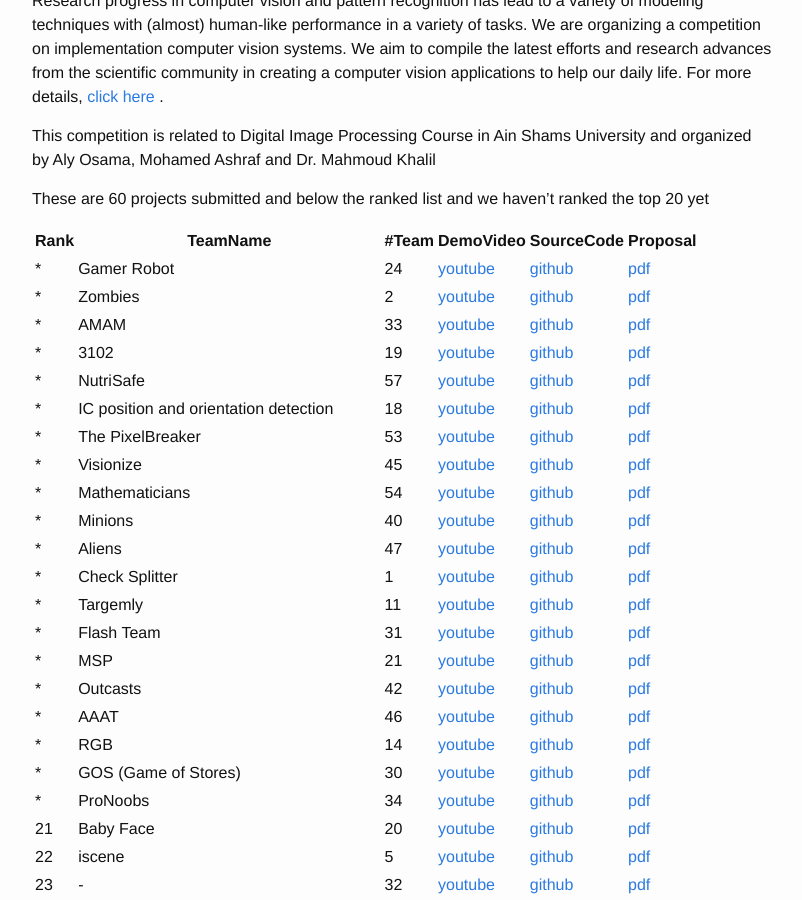
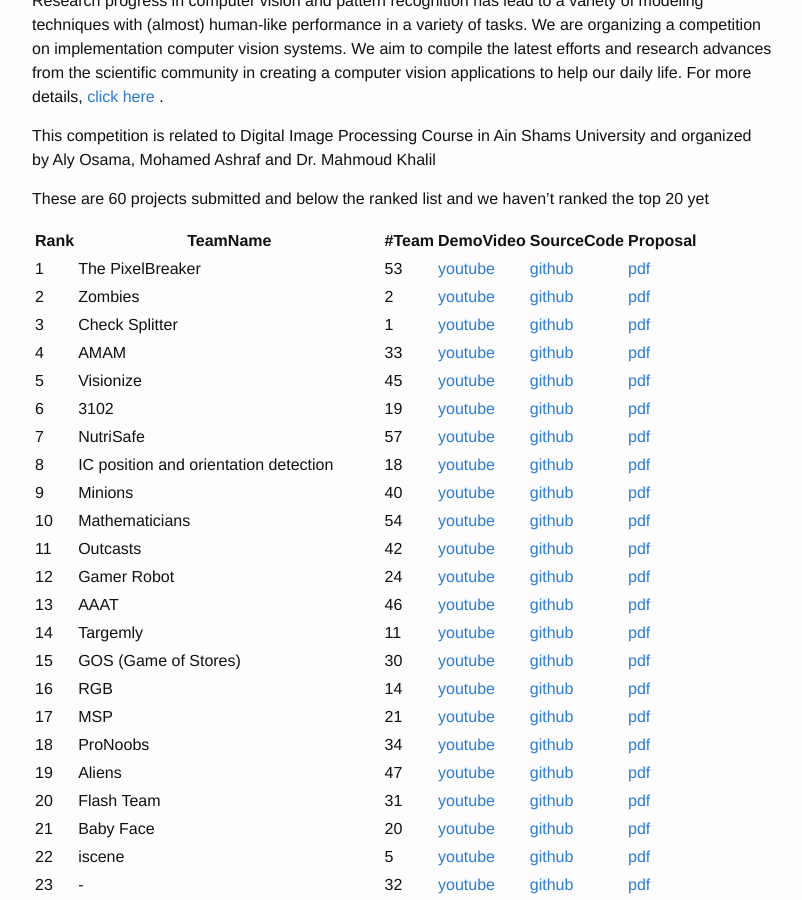
Before and after one commit to alyosama/alyosama.github.io, a Jekyll site: the page built from _posts/2018-05-03-CVC18.markdown, in a window 1280 px wide and 900 px high, scrolled down 568 px. Shown: the whole window, without its empty margins (238-1040 px from the left). Built offline with Jekyll 4.4.1, drawn with Linux system fonts in a browser that asks for light colours.

Commit message:
Adding Top

```diff
--- a/_posts/2018-05-03-CVC18.markdown
+++ b/_posts/2018-05-03-CVC18.markdown
@@ -17,26 +17,26 @@ These are 60 projects submitted and below the ranked list and we haven't ranked
 
 |Rank|TeamName|#Team|DemoVideo|SourceCode|Proposal|
 |-------|-------|-------|-------|-------|-------|
-*|Gamer Robot|24|[youtube](https://youtu.be/lT4XUlmFXzs)|[github](https://github.com/MahmoudNasser27/Gamer-Robot)|[pdf](https://drive.google.com/open?id=1-M4_EPacXdax8zLryPfrzK7hFztnfXvk)|
-*|Zombies|2|[youtube](https://youtu.be/YuI7b8WjyHM)|[github](https://github.com/KM49N/Circuit)|[pdf](https://drive.google.com/open?id=1bK-qOxFvlEYqnqt7nA1Ti6RDKM-VIMUR)|
-*|AMAM|33|[youtube](https://www.youtube.com/watch?v=YVBaOClfvME&feature=youtu.be)|[github](https://gitlab.com/amr-essam95/esh7enly)|[pdf](https://drive.google.com/open?id=10j_eIK-Stt3ZAKiTBRheT94ySp7_DiYO)|
-*|3102|19|[youtube](https://www.youtube.com/watch?v=0yi0UcLfW2I&feature=youtu.be)|[github](https://github.com/abdelrahmanbedier/detect_potholes/tree/master/pothole-detection)|[pdf](https://drive.google.com/open?id=1hm0fYyMo76zZD4M6n_kEQL4TjEpMfzwR)|
-*|NutriSafe|57|[youtube](https://youtu.be/oLdO_-gTW0s)|[github](https://github.com/Nada1996/NutriSafe)|[pdf](https://drive.google.com/open?id=1P-EWrWLvQDdb6--3E-MMRYXtm_jC1aCg)|
-*|IC position and orientation detection|18|[youtube](https://youtu.be/whtgA91HWt0)|[github](https://github.com/osama95/IC-position-and-orientation-detection)|[pdf](https://drive.google.com/open?id=1uq6l9082ftfF_v71aZsPS7aqJ0_bOWcX)|
-*|The PixelBreaker|53|[youtube](https://www.youtube.com/watch?v=JFjmobJTzQs&feature=youtu.be)|[github](https://github.com/SaeedAbdelWahab/PixelBreaker.git)|[pdf](https://drive.google.com/open?id=1mRpdIK_Fbw1omEjdjtYn6L_eFbU_qRtM)|
-*|Visionize|45|[youtube](https://www.youtube.com/watch?v=z7mHfJlxqL8)|[github](https://github.com/AhmadOsama4/Self-Driving-Car-Game)|[pdf](https://drive.google.com/open?id=1Fq22iHqE168qCi9WXvj-6JdMyb1K--wv)|
-*|Mathematicians|54|[youtube](https://drive.google.com/file/d/139sKPQs4Y7fw2gdgR9xN3YL1nu4XSaPj/view)|[github](https://github.com/mahmoud4495/EasyMath)|[pdf](https://drive.google.com/open?id=1kPz9m_wWG_srcA8qIduKYDfPu-aZqfig)|
-*|Minions|40|[youtube](https://www.youtube.com/watch?v=ggjOMqFn8Fg&feature=youtu.be)|[github](https://github.com/MayarAlaa/LinearSystemEquationSolverApp)|[pdf](https://drive.google.com/open?id=1_fwjB0lDTQQ1BFIS_mdEyJ60GJt_5FoL)|
-*|Aliens|47|[youtube](https://youtu.be/ZazKdavcZlA  )|[github](https://github.com/nohadrweesh/Scanner-and-Translator)|[pdf](https://drive.google.com/open?id=1IoA-ViIi6iOM6uULa96i93HIfE4vI7O-)|
-*|Check Splitter|1|[youtube](https://youtu.be/UOeC-jRCUF4)|[github](https://github.com/KhadigaMesbah/CheckSplitter)|[pdf](https://drive.google.com/open?id=1jbi5Q6Pt62TLTN6mpr_eTs7NKgU_FE51)|
-*|Targemly|11|[youtube](https://www.youtube.com/playlist?list=PLijPGmlMpDKyHGWDvcUhRthNViN3AqzjI)|[github](https://github.com/khaledsalah04/Image-processing-project)|[pdf](https://drive.google.com/open?id=1dCZjNmzXK-kKJTE1EPmm5kT3xeSPpxYf)|
-*|Flash Team|31|[youtube](https://www.youtube.com/watch?v=F-E4p7Rk8Wo)|[github](https://github.com/Abdelrahman-Elnaggar/Convert-from-analog-to-digital-clock)|[pdf](https://drive.google.com/open?id=1NPek_fDMQaGDkh9mI1vIR15MAqoDi9sH)|
-*|MSP|21|[youtube](https://youtu.be/WbNNh3FxzpE)|[github](https://github.com/MarieNagy/Musical-sheets-play)|[pdf](https://drive.google.com/open?id=1hWYpkzaasjzR3kM2caun4BjBGstEO5sx)|
-*|Outcasts|42|[youtube](https://www.youtube.com/watch?v=5bOqgkhDn18&feature=youtu.be)|[github](https://github.com/Mosta-777/EmojiBuddies/tree/master)|[pdf](https://drive.google.com/open?id=1jXh2s2bbR3HKcg8vLcDC9QEjcDG5ZERT)|
-*|AAAT|46|[youtube](https://youtu.be/ruHFZlaLTCA)|[github](https://github.com/AlaaHazem/image-processing-project)|[pdf](https://drive.google.com/open?id=1lTa-ydnuJLi8DhzScAZmLJSBAz_OmNzy)|
-*|RGB|14|[youtube](https://www.youtube.com/playlist?list=PLVJtKQZ2QgMMoc5p3R2SngvLME2XwYHst)|[github](https://github.com/AhmedAmrAttiah/ImageProcessingProject)|[pdf](https://drive.google.com/open?id=1Yirr-wVcg4TnCgEYXIskujsCQy87gG6H)|
-*|GOS (Game of Stores)|30|[youtube](https://drive.google.com/file/d/1sNF-uChY8UlvzWmzqP24q0dt2udJQ98q/view?usp=sharing)|[github](https://bitbucket.org/osamatarkhan/gos)|[pdf](https://drive.google.com/open?id=1hcM7o5icr9_Eg-P0wHzPSEBPCvdAXOda)|
-*|ProNoobs|34|[youtube](https://www.youtube.com/watch?v=HtfcPnQfiiM)|[github](https://github.com/ELBe7ery/CSE-464-ImageProcesssing/tree/FINAL_PROJECT)|[pdf](https://drive.google.com/open?id=17KTDaXKQNO6_4SNteRLTNS8N5SW8hf9i)|
+1|The PixelBreaker|53|[youtube](https://www.youtube.com/watch?v=JFjmobJTzQs&feature=youtu.be)|[github](https://github.com/SaeedAbdelWahab/PixelBreaker.git)|[pdf](https://drive.google.com/open?id=1mRpdIK_Fbw1omEjdjtYn6L_eFbU_qRtM)|
+2|Zombies|2|[youtube](https://youtu.be/YuI7b8WjyHM)|[github](https://github.com/KM49N/Circuit)|[pdf](https://drive.google.com/open?id=1bK-qOxFvlEYqnqt7nA1Ti6RDKM-VIMUR)|
+3|Check Splitter|1|[youtube](https://youtu.be/UOeC-jRCUF4)|[github](https://github.com/KhadigaMesbah/CheckSplitter)|[pdf](https://drive.google.com/open?id=1jbi5Q6Pt62TLTN6mpr_eTs7NKgU_FE51)|
+4|AMAM|33|[youtube](https://www.youtube.com/watch?v=YVBaOClfvME&feature=youtu.be)|[github](https://gitlab.com/amr-essam95/esh7enly)|[pdf](https://drive.google.com/open?id=10j_eIK-Stt3ZAKiTBRheT94ySp7_DiYO)|
+5|Visionize|45|[youtube](https://www.youtube.com/watch?v=z7mHfJlxqL8)|[github](https://github.com/AhmadOsama4/Self-Driving-Car-Game)|[pdf](https://drive.google.com/open?id=1Fq22iHqE168qCi9WXvj-6JdMyb1K--wv)|
+6|3102|19|[youtube](https://www.youtube.com/watch?v=0yi0UcLfW2I&feature=youtu.be)|[github](https://github.com/abdelrahmanbedier/detect_potholes/tree/master/pothole-detection)|[pdf](https://drive.google.com/open?id=1hm0fYyMo76zZD4M6n_kEQL4TjEpMfzwR)|
+7|NutriSafe|57|[youtube](https://youtu.be/oLdO_-gTW0s)|[github](https://github.com/Nada1996/NutriSafe)|[pdf](https://drive.google.com/open?id=1P-EWrWLvQDdb6--3E-MMRYXtm_jC1aCg)|
+8|IC position and orientation detection|18|[youtube](https://youtu.be/whtgA91HWt0)|[github](https://github.com/osama95/IC-position-and-orientation-detection)|[pdf](https://drive.google.com/open?id=1uq6l9082ftfF_v71aZsPS7aqJ0_bOWcX)|
+9|Minions|40|[youtube](https://www.youtube.com/watch?v=ggjOMqFn8Fg&feature=youtu.be)|[github](https://github.com/MayarAlaa/LinearSystemEquationSolverApp)|[pdf](https://drive.google.com/open?id=1_fwjB0lDTQQ1BFIS_mdEyJ60GJt_5FoL)|
+10|Mathematicians|54|[youtube](https://drive.google.com/file/d/139sKPQs4Y7fw2gdgR9xN3YL1nu4XSaPj/view)|[github](https://github.com/mahmoud4495/EasyMath)|[pdf](https://drive.google.com/open?id=1kPz9m_wWG_srcA8qIduKYDfPu-aZqfig)|
+11|Outcasts|42|[youtube](https://www.youtube.com/watch?v=5bOqgkhDn18&feature=youtu.be)|[github](https://github.com/Mosta-777/EmojiBuddies/tree/master)|[pdf](https://drive.google.com/open?id=1jXh2s2bbR3HKcg8vLcDC9QEjcDG5ZERT)|
+12|Gamer Robot|24|[youtube](https://youtu.be/lT4XUlmFXzs)|[github](https://github.com/MahmoudNasser27/Gamer-Robot)|[pdf](https://drive.google.com/open?id=1-M4_EPacXdax8zLryPfrzK7hFztnfXvk)|
+13|AAAT|46|[youtube](https://youtu.be/ruHFZlaLTCA)|[github](https://github.com/AlaaHazem/image-processing-project)|[pdf](https://drive.google.com/open?id=1lTa-ydnuJLi8DhzScAZmLJSBAz_OmNzy)|
+14|Targemly|11|[youtube](https://www.youtube.com/playlist?list=PLijPGmlMpDKyHGWDvcUhRthNViN3AqzjI)|[github](https://github.com/khaledsalah04/Image-processing-project)|[pdf](https://drive.google.com/open?id=1dCZjNmzXK-kKJTE1EPmm5kT3xeSPpxYf)|
+15|GOS (Game of Stores)|30|[youtube](https://drive.google.com/file/d/1sNF-uChY8UlvzWmzqP24q0dt2udJQ98q/view?usp=sharing)|[github](https://bitbucket.org/osamatarkhan/gos)|[pdf](https://drive.google.com/open?id=1hcM7o5icr9_Eg-P0wHzPSEBPCvdAXOda)|
+16|RGB|14|[youtube](https://www.youtube.com/playlist?list=PLVJtKQZ2QgMMoc5p3R2SngvLME2XwYHst)|[github](https://github.com/AhmedAmrAttiah/ImageProcessingProject)|[pdf](https://drive.google.com/open?id=1Yirr-wVcg4TnCgEYXIskujsCQy87gG6H)|
+17|MSP|21|[youtube](https://youtu.be/WbNNh3FxzpE)|[github](https://github.com/MarieNagy/Musical-sheets-play)|[pdf](https://drive.google.com/open?id=1hWYpkzaasjzR3kM2caun4BjBGstEO5sx)|
+18|ProNoobs|34|[youtube](https://www.youtube.com/watch?v=HtfcPnQfiiM)|[github](https://github.com/ELBe7ery/CSE-464-ImageProcesssing/tree/FINAL_PROJECT)|[pdf](https://drive.google.com/open?id=17KTDaXKQNO6_4SNteRLTNS8N5SW8hf9i)|
+19|Aliens|47|[youtube](https://youtu.be/ZazKdavcZlA  )|[github](https://github.com/nohadrweesh/Scanner-and-Translator)|[pdf](https://drive.google.com/open?id=1IoA-ViIi6iOM6uULa96i93HIfE4vI7O-)|
+20|Flash Team|31|[youtube](https://www.youtube.com/watch?v=F-E4p7Rk8Wo)|[github](https://github.com/Abdelrahman-Elnaggar/Convert-from-analog-to-digital-clock)|[pdf](https://drive.google.com/open?id=1NPek_fDMQaGDkh9mI1vIR15MAqoDi9sH)|
 21|Baby Face|20|[youtube](https://www.youtube.com/watch?v=80Yrxnf4g78&feature=youtu.be)|[github](https://github.com/AsmaaJoe/IMGPro_BabyFace)|[pdf](https://drive.google.com/open?id=1d5LAKgDFqjKd3aX_cLTvU_nu8te4BsKe)|
 22|iscene|5|[youtube](https://youtu.be/cdHvDsH6ZPU)|[github](https://github.com/ahmedusama/iScene-Text-and-currecy-recognition-with-audio-feedback.git)|[pdf](https://drive.google.com/open?id=1smk-vYABr2VExsOXI58EeJM8LXki_elh)|
 23|-|32|[youtube](https://www.youtube.com/watch?v=Ck5mi0nn1ok&feature=youtu.be)|[github](https://github.com/MahmoudSelmy/KidsInspector-)|[pdf](https://drive.google.com/open?id=12dAzx1wIw0avrDyYj6tPvImBN67Yd1YS)|
```
